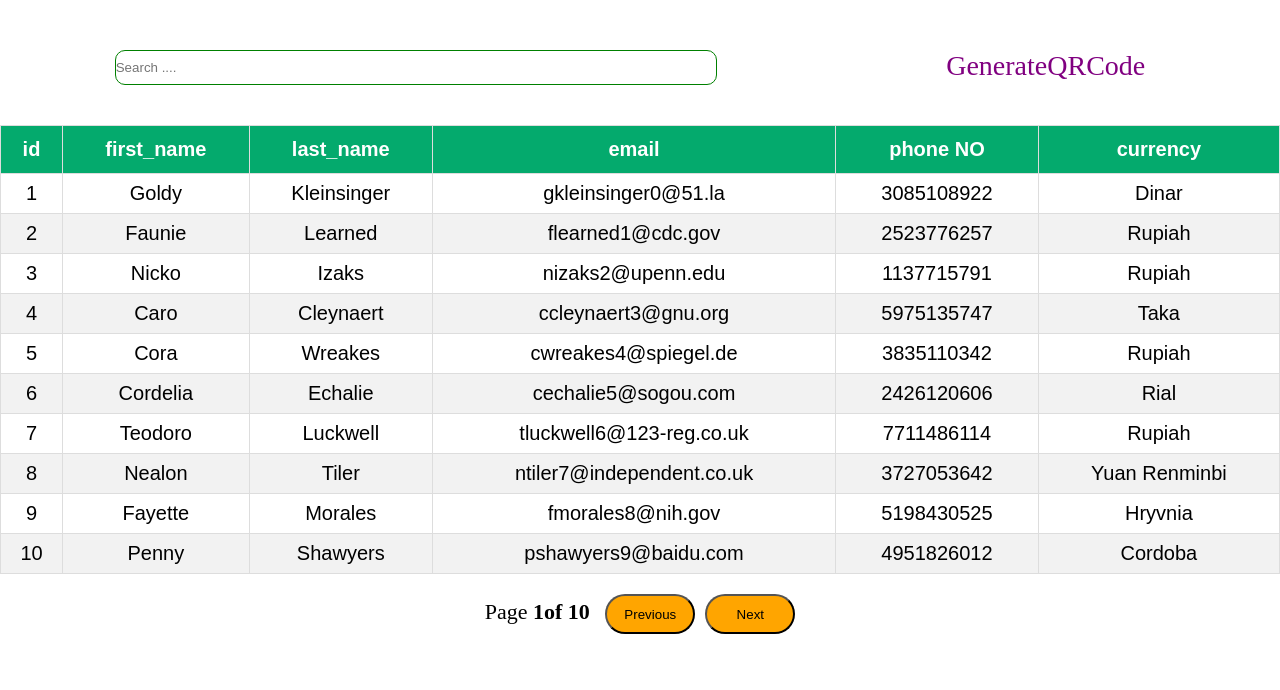
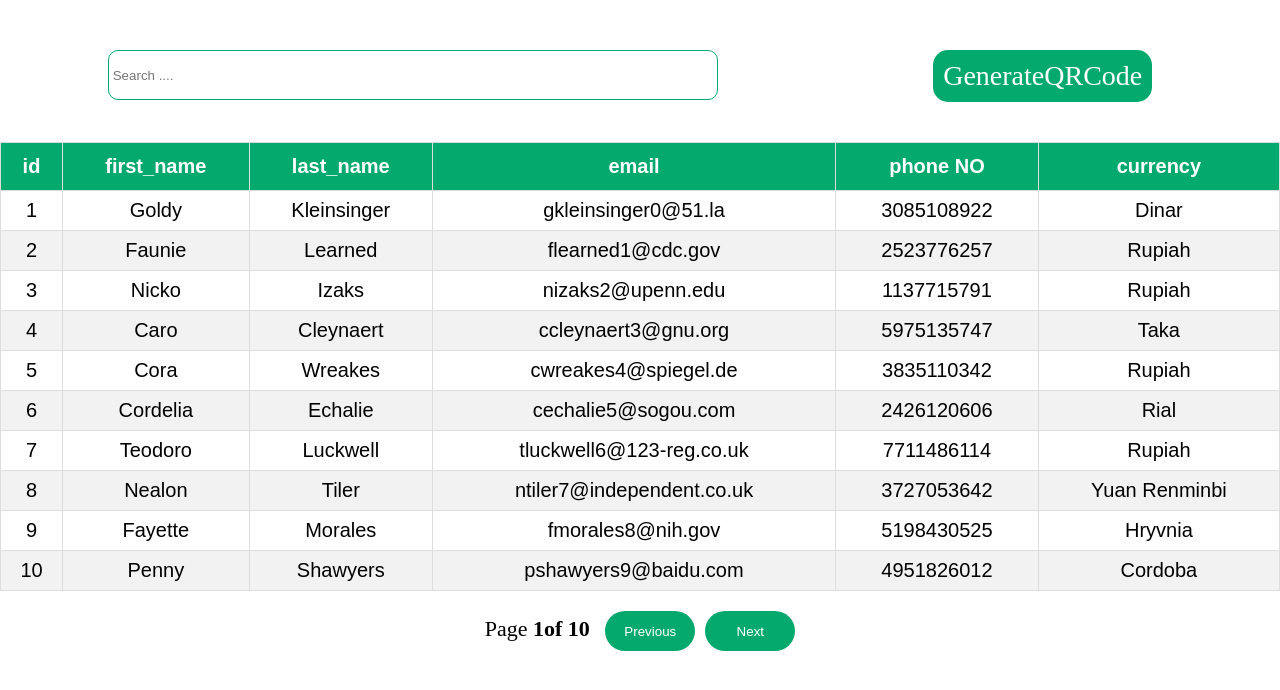
Before and after one commit to 98arun/ftx-hackathon, a React (Vite) app: page / in a window 1280 px wide. Shown: the top 690 px of the page. Built offline with nearby package versions, Linux system fonts and the light colour scheme.

Commit message:
Fixed UI Layout

```diff
--- a/src/Assets/Style/style.css
+++ b/src/Assets/Style/style.css
@@ -54,8 +54,10 @@ button {
   height: 40px;
   width: 90px;
   border-radius: 20px;
-  background: orange;
+  background: #04AA6D;
   margin-left: 10px;
+  color: white;
+  border: none
 }
 
 .container-pagination {
@@ -67,10 +69,11 @@ button {
 }
 
 .inputSearch {
-  height: 33px;
+  height: 40px;
   width: 600px;
   border-radius: 10px;
-  border: 1px solid green;
+  padding: 4px;
+  border: 1px solid #04AA6D;
 }
 
 
@@ -85,7 +88,10 @@ button {
   text-decoration: none;
   text-decoration: none;
   margin-right: 20px;
-  color: purple;
+  color: white;
+  padding: 10px;
+  background-color: #04AA6D;
+  border-radius: 15px;
 }
 
 .input-qr {
```
Also changed, not shown: src/Components/table/Table.tsx (+2 -24 lines), src/Components/table/columns.ts (+0 -27 lines).
